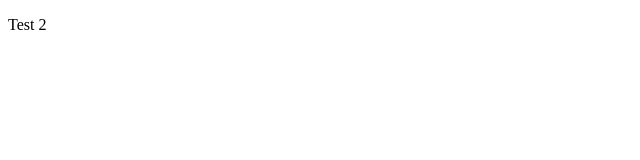
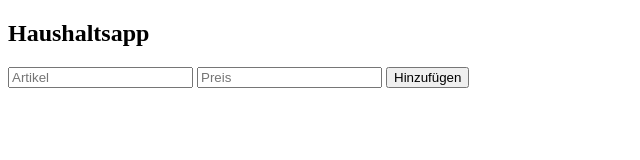
Before and after one commit to minternational/vanilla-js-household, a website: page public/index.html in a window 1280 px wide. Shown: the whole page, without its empty margins (0-640 px from the left). Drawn offline with Linux system fonts and the light colour scheme.

Commit message:
added input

```diff
--- a/public/index.html
+++ b/public/index.html
@@ -6,6 +6,16 @@
   <title>Household App in Vanilla JS</title>
 </head>
 <body>
-  <p>Test 2</p>
+  <form>
+    <h2>Haushaltsapp</h2>
+    <label for="Artikel">
+      <input type="text" placeholder="Artikel" name="Artikel" required>
+    </label>
+    <label for="Preis">
+      <input type="number" placeholder="Preis" name="Preis" required>
+    </label>
+    <button type="submit">Hinzufügen</button>
+  </form>
+
 </body>
 </html>
```
